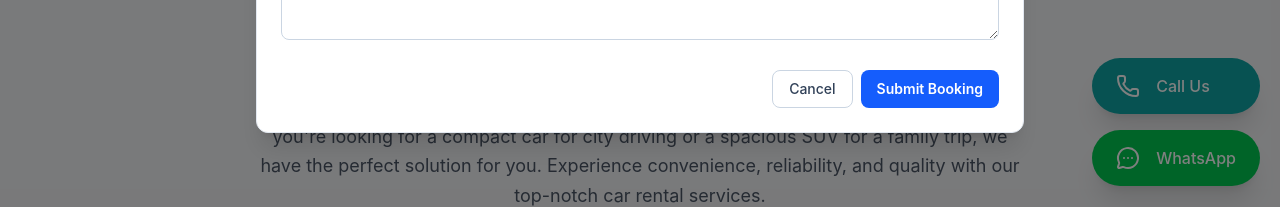
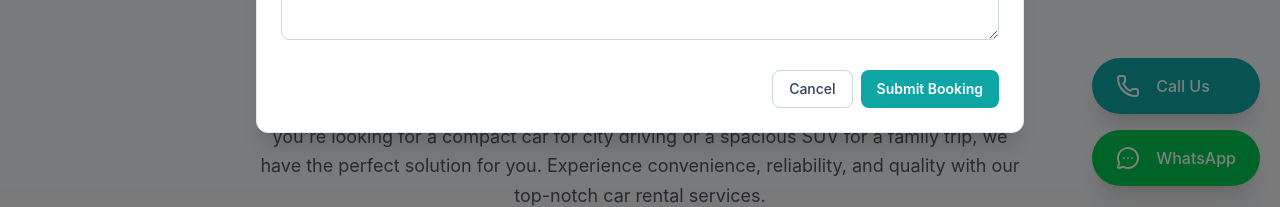
Before and after one commit to swochhandaSir/Muktinath-Travels, a React app in the folder Frontend/: page /service in a window 1280 px wide. Both pictures are taken after a click on the button "Book Now". Shown: the part 574-781 px from the top of the page. Built offline with nearby package versions, Linux system fonts and the light colour scheme; no server answers; the HTML template or start-up script is replaced by a standard one; a web font is replaced by a local one.

Commit message:
booking form

```diff
--- a/Frontend/src/components/BookingFormModal.jsx
+++ b/Frontend/src/components/BookingFormModal.jsx
@@ -368,7 +368,8 @@ export default function BookingFormModal() {
           </button>
           <button
             type="submit"
-            className="rounded-lg bg-blue-600 px-4 py-2 text-sm font-semibold text-white hover:bg-blue-700"
+            disabled={submitting}
+            className="rounded-lg bg-[var(--color-primary)] px-4 py-2 text-sm font-semibold text-white hover:bg-[var(--color-primary-dark)]"
           >
             {submitting ? "Submitting..." : "Submit Booking"}
           </button>
```
